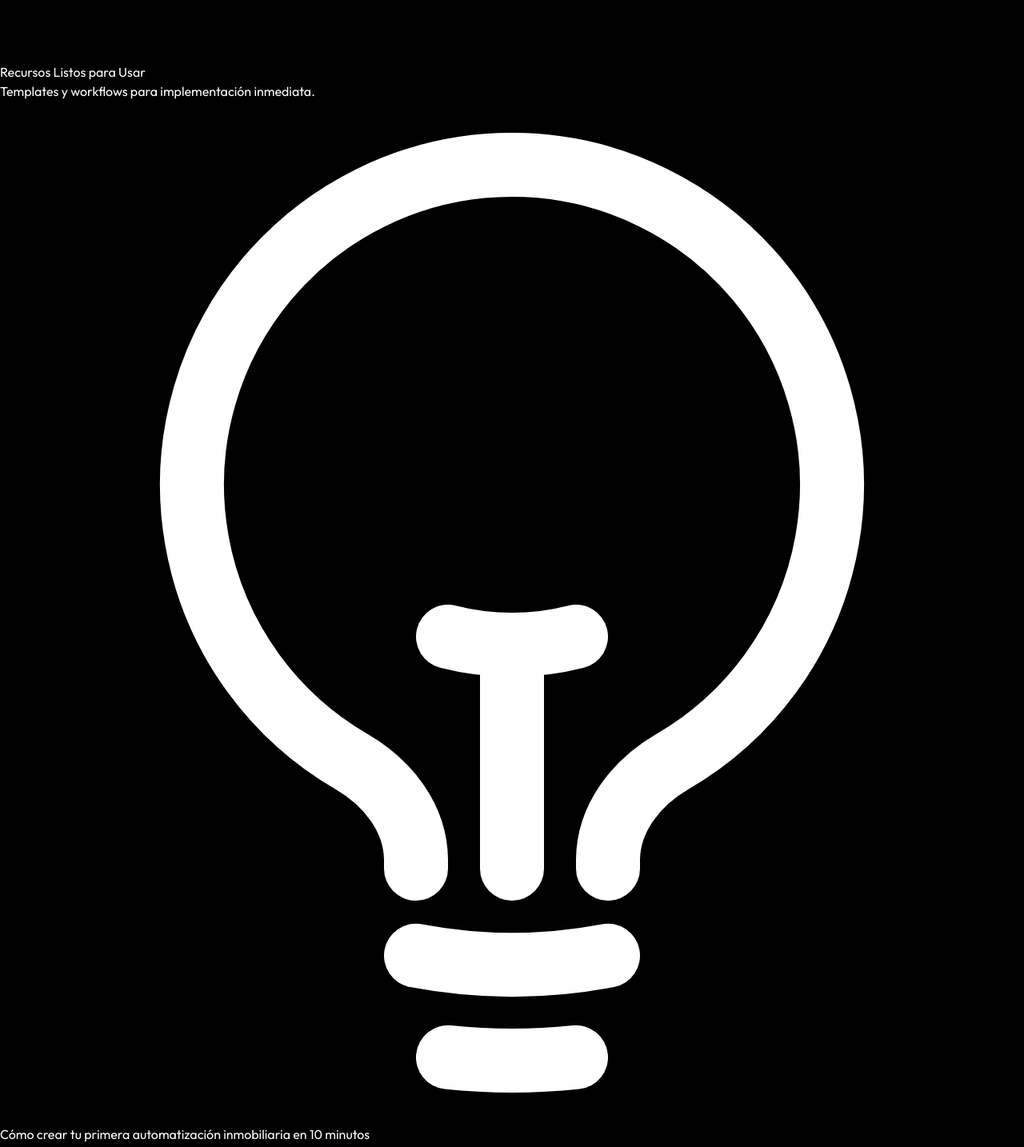
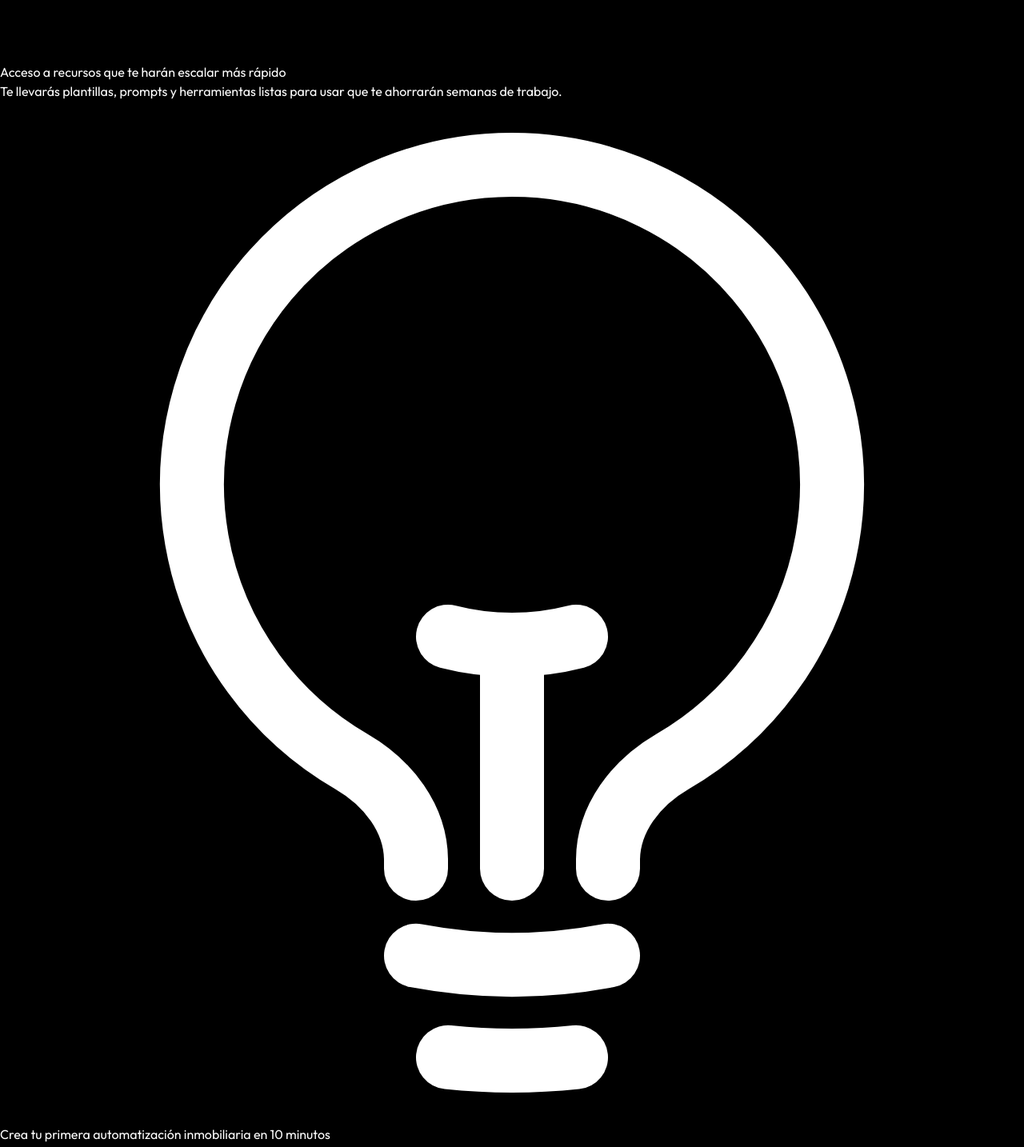
Before and after one commit to MelinaBlanco88/masterclass-br-ia, a React (Vite) app: page / in a window 1280 px wide. Shown: the part 5786-7220 px from the top of the page at 80% size. Built offline with nearby package versions, Linux system fonts and the light colour scheme.

Commit message:
textos actualizados

```diff
--- a/src/App.jsx
+++ b/src/App.jsx
@@ -43,17 +43,17 @@ function App() {
     },
     {
       icon: <DocumentTextIcon className="w-8 h-8" />,
-      title: "Recursos Listos para Usar",
-      description: "Templates y workflows para implementación inmediata."
+      title: "Acceso a recursos que te harán escalar más rápido",
+      description: "Te llevarás plantillas, prompts y herramientas listas para usar que te ahorrarán semanas de trabajo."
     },
     {
       icon: <LightBulbIcon className="w-8 h-8" />,
-      title: "Cómo crear tu primera automatización inmobiliaria en 10 minutos",
+      title: "Crea tu primera automatización inmobiliaria en 10 minutos",
       description: "No es solo teoría: vas a ver cómo se hace, paso a paso. Y lo mejor: ¡vas a hacerlo tú también!"
     },
     {
       icon: <RocketLaunchIcon className="w-8 h-8" />,
-      title: "Bonus: Agentes IA listos para usar!",
+      title: "Bonus: Agentes IA ¡listos para usar!",
       description: "Agentes de IA expertos en mercado inmobiliario que te ayudarán a tomar mejores decisiones."
     }
   ];
@@ -321,11 +321,11 @@ function App() {
                 Su estilo directo, claro y creativo la ha convertido en una referente para quienes buscan escalar sus negocios con inteligencia.
               </p>
               <div className="flex justify-center space-x-4">
-                <a href="https://instagram.com/melina" target="_blank" rel="noopener noreferrer"
+                <a href="https://www.instagram.com/meliwhite_8/" target="_blank" rel="noopener noreferrer"
                    className="text-white hover:text-[#C1ED0B] transition-colors">
                   <FaInstagram className="w-6 h-6" />
                 </a>
-                <a href="https://linkedin.com/in/melina" target="_blank" rel="noopener noreferrer"
+                <a href="https://www.linkedin.com/in/melinablanco88/" target="_blank" rel="noopener noreferrer"
                    className="text-white hover:text-[#C1ED0B] transition-colors">
                   <FaLinkedin className="w-6 h-6" />
                 </a>
@@ -353,11 +353,11 @@ function App() {
                 <b>Autora</b> del <b>triple best seller en Amazon «El producto no importa»</b>, Mariana ha asesorado a cientos de empresarios y ejecutivos, ayudándolos a invertir con visión, liderar con propósito y desarrollar negocios más inteligentes.
               </p>
               <div className="flex justify-center space-x-4">
-                <a href="https://instagram.com/mariana" target="_blank" rel="noopener noreferrer"
+                <a href="https://www.instagram.com/marianapadillatop/" target="_blank" rel="noopener noreferrer"
                    className="text-white hover:text-[#C1ED0B] transition-colors">
                   <FaInstagram className="w-6 h-6" />
                 </a>
-                <a href="https://linkedin.com/in/mariana" target="_blank" rel="noopener noreferrer"
+                <a href="https://www.linkedin.com/in/marianapadilla/" target="_blank" rel="noopener noreferrer"
                    className="text-white hover:text-[#C1ED0B] transition-colors">
                   <FaLinkedin className="w-6 h-6" />
                 </a>
```
